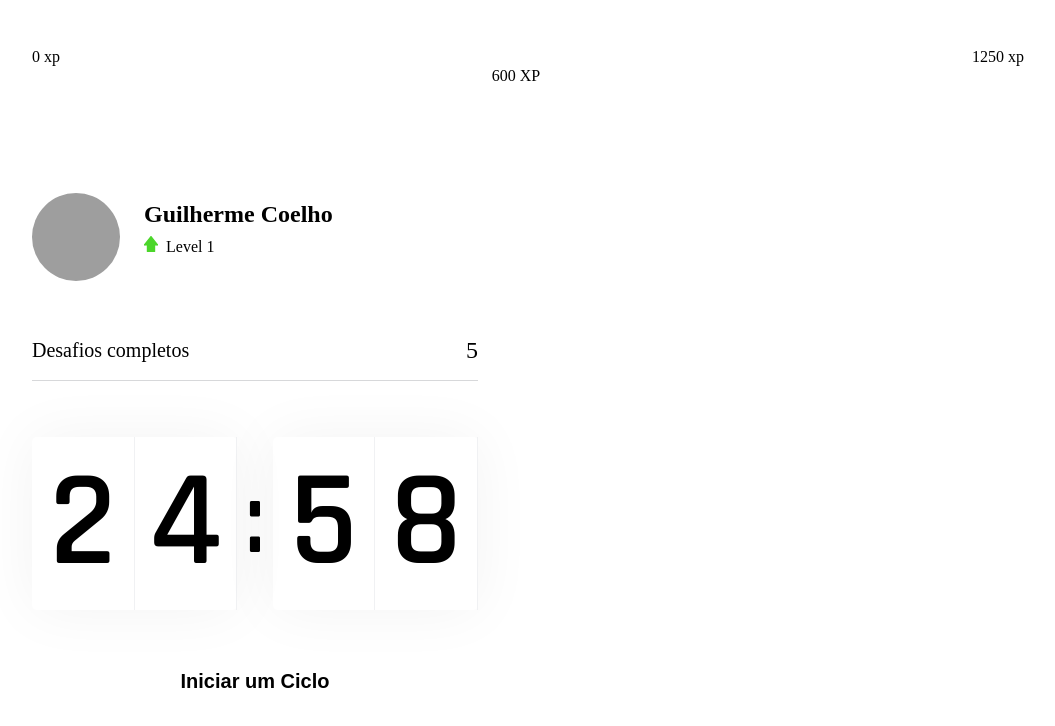
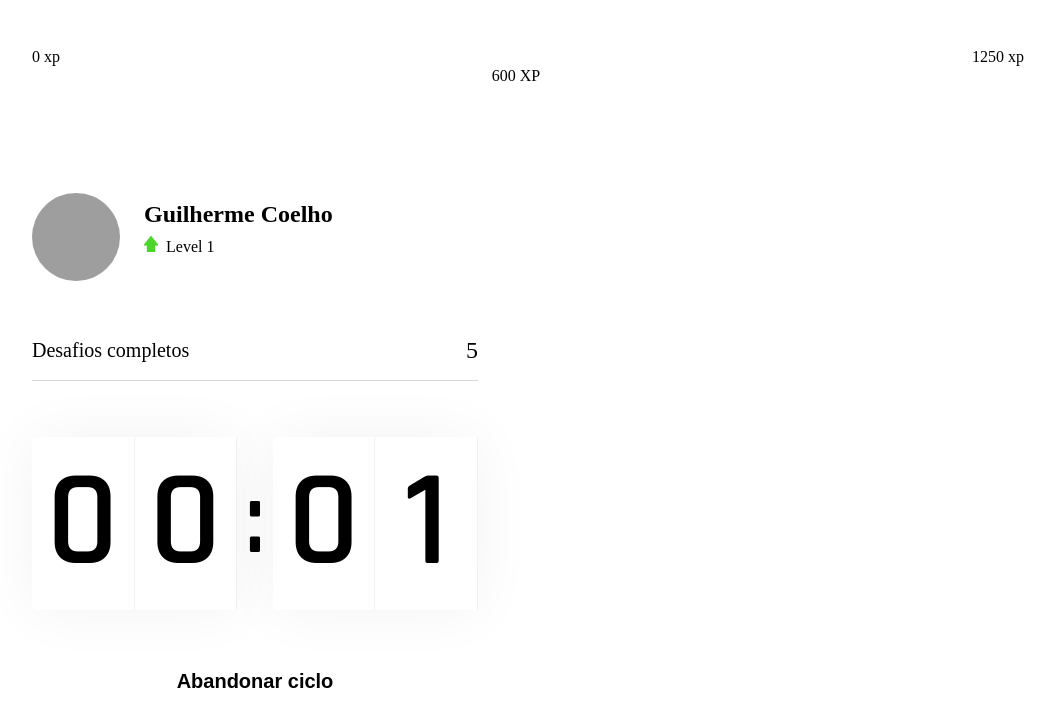
Before and after one commit to GuiCoelhoDev/moveit_next, a Next.js app: page / in a window 1280 px wide. Both pictures are taken after a click on the button "Iniciar um Ciclo". Shown: the top 726 px of the page, without its empty margins (112-1167 px from the left). Built offline with nearby package versions, Linux system fonts and the light colour scheme; grey boxes are pictures that could not be loaded.

Commit message:
feat: adiciona mais funcionalidades countdown
+ Permite o pause do timer
+ adiciona condicionais em botões quando o timer está parado e quando está finalizado

```diff
--- a/src/components/Countdown/index.tsx
+++ b/src/components/Countdown/index.tsx
@@ -1,8 +1,10 @@
 import styles from "./styles.module.scss";
 import { useState, useEffect } from "react";
 export function Countdown() {
-  const [time, setTime] = useState(25 * 60); // 25 minutos em seg
-  const [active, setActive] = useState(false);
+  // time é uma variável importante
+  const [time, setTime] = useState(0.05 * 60); // 0.05 minutos em seg
+  const [isActive, setIsActive] = useState(false);
+  const [hasFinished, setHasFinished] = useState(false);
 
   const minutes = Math.floor(time / 60);
   const seconds = time % 60;
@@ -10,17 +12,35 @@ export function Countdown() {
   const [minuteLeft, minuteRight] = String(minutes).padStart(2, "0").split("");
   const [secondLeft, secondRight] = String(seconds).padStart(2, "0").split("");
 
+  let timeout: NodeJS.Timeout;
+
   function startCountdown() {
-    setActive(true);
+    setIsActive(true);
   }
 
+  function resetCountdown() {
+    clearTimeout(timeout);
+    setIsActive(false);
+    setTime(0.05 * 60);
+  }
+  /* // O timer está demorando 1 segundo para parar. Quando eu clico em abandonar ciclo, o resetCountdown
+  é chamado. O reset countdown desativa o ative. Dai chama o useEffect que vai ver que o isActive ta falso apesar do
+  time ser positivo ainda. Então ele vai parar de executar o timeout. Porém, o timeout vai ser executado uma última vez
+  existe uma variavel que cancela o timeout e ele deixa de ser executado, o clearTimeout*/
   useEffect(() => {
-    if (active && time > 0) {
-      setTimeout(() => {
+    if (isActive && time > 0) {
+      //ciclo em andamento
+      timeout = setTimeout(() => {
+        //demora 1 seg x vai executar dps de 1seg. quando chega nessa linha ele já executou
         setTime(time - 1);
       }, 1000);
     }
-  }, [active, time]);
+
+    if (isActive && time === 0) {
+      setIsActive(false);
+      setHasFinished(true);
+    }
+  }, [isActive, time]);
 
   return (
     <div>
@@ -35,13 +55,38 @@ export function Countdown() {
           <span>{secondRight}</span>
         </div>
       </div>
+
+      {hasFinished ? (
         <button
+          onClick={resetCountdown}
+          disabled
+          className={styles.countdownButton}
+        >
+          Ciclo encerrado
+        </button>
+      ) : (
+        <>
+          {isActive ? (
+            //o contador esta diminuindo ou em 00 pois ele continua ativo mesmo em 00
+            <button
+              onClick={resetCountdown}
+              type="button"
+              className={`${styles.countdownButton} ${styles.countdownButtonActive}`}
+            >
+              Abandonar ciclo
+            </button>
+          ) : (
+            <button
+              // o contaodor está em 25 (não foi iniciado)
               onClick={startCountdown}
               type="button"
               className={styles.countdownButton}
             >
               Iniciar um Ciclo
             </button>
+          )}
+        </>
+      )}
     </div>
   );
 }
--- a/src/components/Countdown/styles.module.scss
+++ b/src/components/Countdown/styles.module.scss
@@ -50,6 +50,22 @@
   font-weight: 600;
 }
 
-.countdownButton:hover {
+.countdownButton:not(:disabled):hover {
   background-color: var(--blue-dark);
 }
+
+.countdownButtonActive {
+  background-color: var(--white);
+  color: var(--title);
+}
+
+.countdownButtonActive:hover {
+  background-color: red;
+  color: var(--white);
+}
+
+.countdownButton:disabled {
+  background: var(--white);
+  color: var(--text);
+  cursor: not-allowed;
+}
```
Lines whose indentation alone changed are shown as unchanged.
